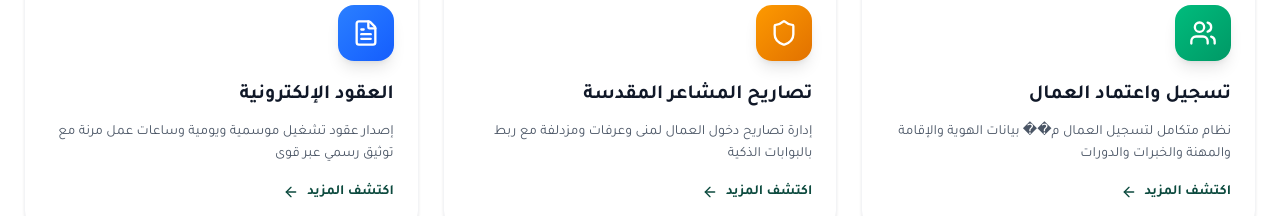
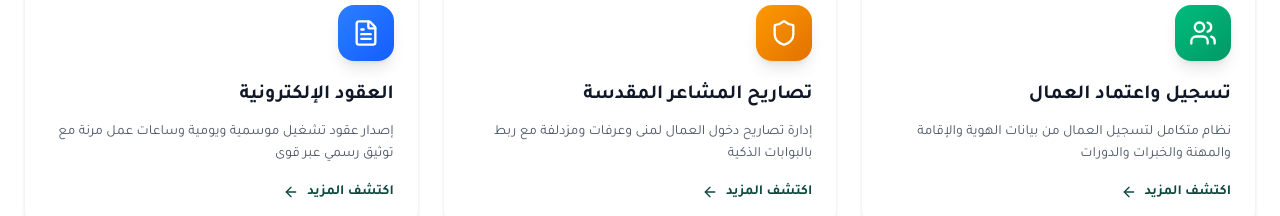
Before and after one commit to Arshad-8/hajj-umrah-website, a React (Vite) app: page / in a window 1280 px wide. Shown: the part 1080-1296 px from the top of the page. Built offline with nearby package versions, Linux system fonts and the light colour scheme.

Commit message:
fix: correct description text for worker registration system

```diff
--- a/src/pages/Home.tsx
+++ b/src/pages/Home.tsx
@@ -132,7 +132,7 @@ export default function Home() {
               {
                 icon: Users,
                 title: 'تسجيل واعتماد العمال',
-                desc: 'نظام متكامل لتسجيل العمال م�� بيانات الهوية والإقامة والمهنة والخبرات والدورات',
+                desc: 'نظام متكامل لتسجيل العمال من بيانات الهوية والإقامة والمهنة والخبرات والدورات',
                 link: '/register',
                 color: 'from-emerald-500 to-emerald-600',
                 bgColor: 'bg-emerald-50',
```
